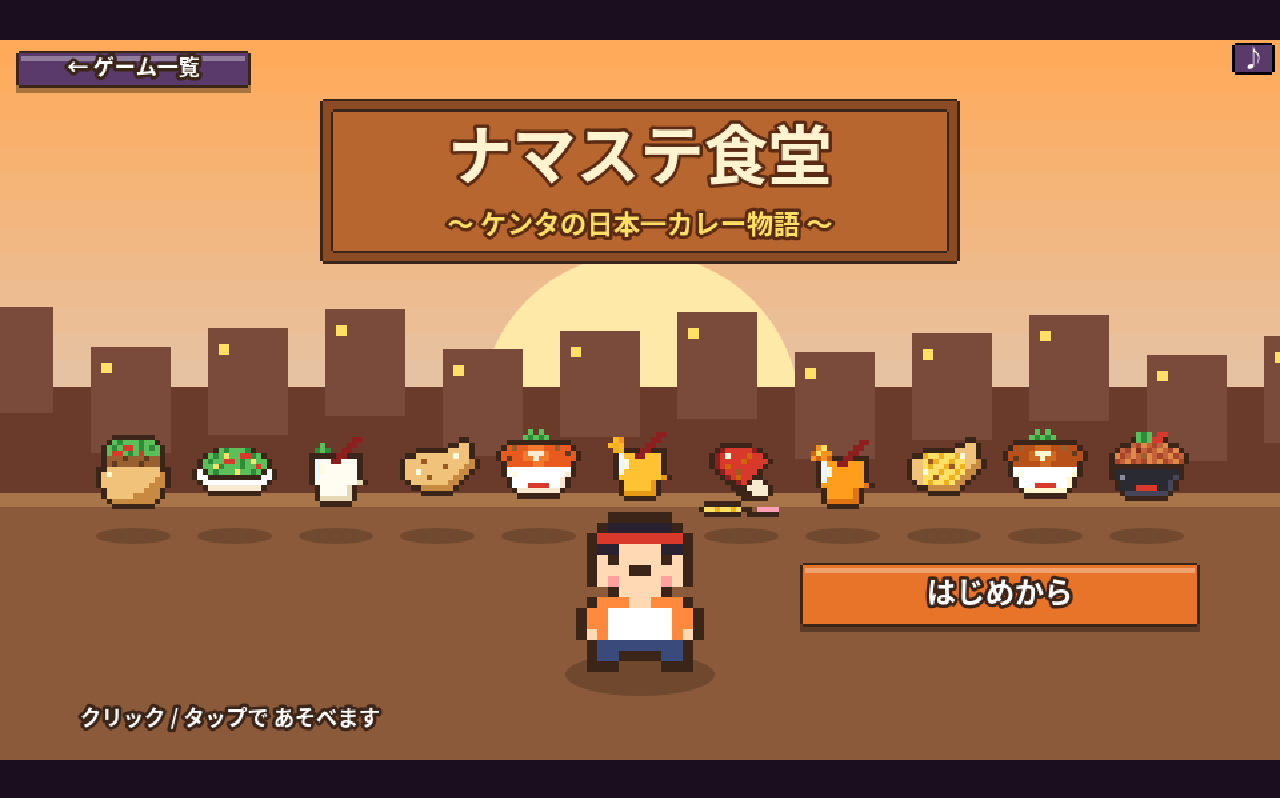
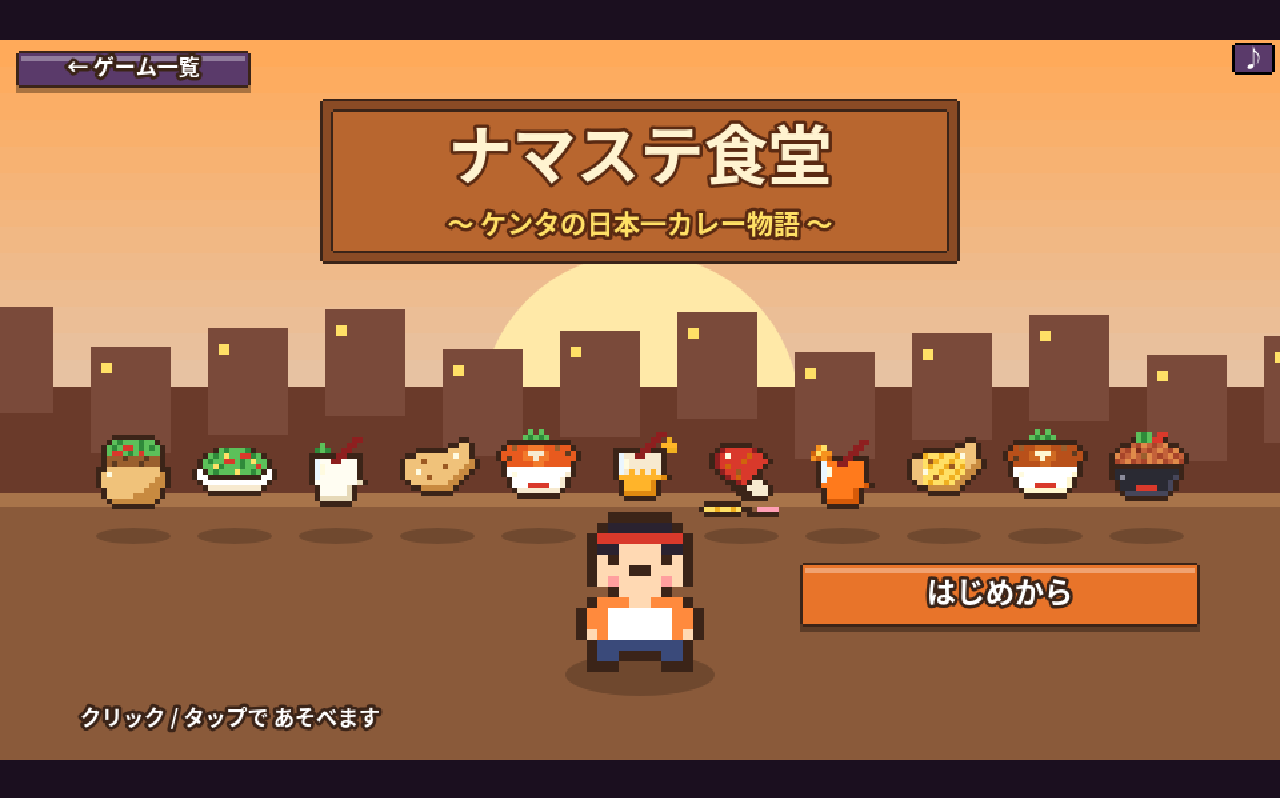
Before and after one commit to ichi39/SimpleGames, a plain HTML site: page games/namaste-shokudo/index.html in a window 1280 px wide. Drawn offline with Linux system fonts and the light colour scheme.

Commit message:
ver1/ver2: マンゴーラッシーを二色づかいにし、オレンジジュースと見分けやすく

```diff
--- a/games/namaste-shokudo/index.html
+++ b/games/namaste-shokudo/index.html
@@ -129,7 +129,9 @@ const GLASS=[
 "................",
 "................"];
 const LASSI=put(GLASS,[[5,3,'g'],[6,3,'G'],[4,3,'G'],[5,2,'g']]);
-const MANGO=put(GLASS,[[2,3,'m'],[3,3,'Y'],[4,3,'m'],[3,2,'m'],[4,2,'o'],[4,4,'m'],[3,4,'Y']]);
+// マンゴーラッシーは二色づかい: 上はヨーグルトのクリーム色、下はマンゴーの黄金色。境目はゆるやかなマーブル。飾りのマンゴーは右側。
+const MANGO=put(GLASS.map((r,y)=>y>=5&&y<=7?r.replace(/a/g,'W'):y===8?r.replace(/a/g,(m,off)=>off%2?'W':'a'):r),
+  [[13,2,'Y'],[13,3,'m'],[14,3,'m'],[12,3,'m'],[13,4,'Y'],[14,4,'Y']]);
 const OJ=put(GLASS,[[2,3,'O'],[3,2,'o'],[4,2,'y'],[5,3,'o'],[3,3,'y'],[4,3,'o'],[2,4,'o'],[3,4,'O'],[4,4,'o'],[5,4,'O']]);
 const NAAN=[
 "................",
@@ -202,8 +204,8 @@ const DON=[
 "................"];
 const DRINKS={
  lassi:{a:'#fffdf2',d:'#e6d9b8'},
- mango:{a:'#ffc233',d:'#e89a14'},
- oj:{a:'#ff9d1c',d:'#e07410'}
+ mango:{a:'#ffb42a',d:'#e08a10',h:'#fffbe0'},
+ oj:{a:'#ff7a1c',d:'#d65a08'}
 };
 
 const ITEMS=[
```
Also changed, not shown: games/kenta-restaurant-v2/index.html (+5 -3 lines).
